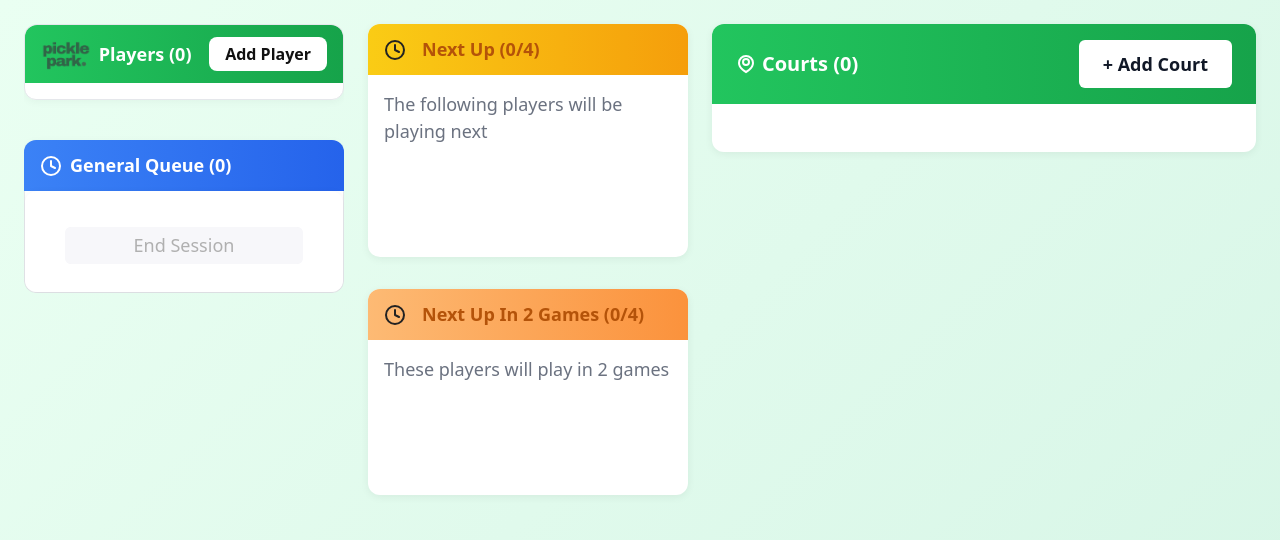
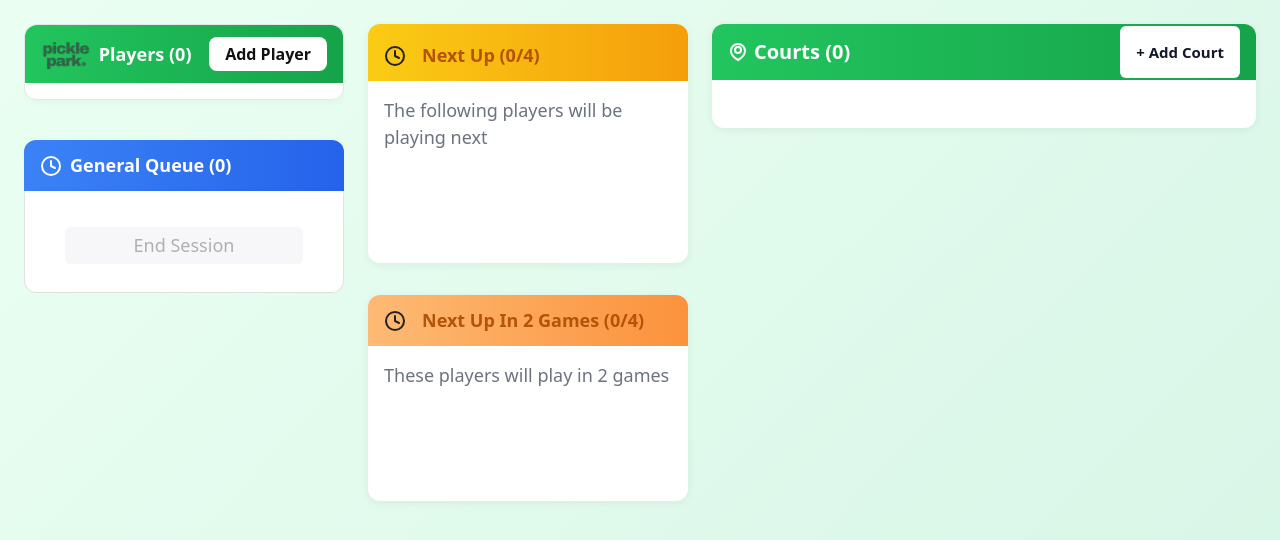
Before and after one commit to ghf4336/PaddleStack, a React (Vite) app in the folder client/: page / in a window 1280 px wide. Both pictures are taken after a click on the button "Add Players Manually". Shown: the top 540 px of the page. Built offline with nearby package versions, Linux system fonts and the light colour scheme.

Commit message:
make some small UI changes

```diff
--- a/client/src/App.css
+++ b/client/src/App.css
@@ -122,6 +122,10 @@ body {
   display: flex;
   flex-direction: column;
   height: fit-content;
+}
+
+.nextup-header{
+  padding-top: 18px !important;
 }
 
 .nextup-desc {
@@ -283,7 +287,7 @@ body {
 .session-list {
   flex: 1;
   overflow-y: auto;
-  max-height: 260px;
+  max-height: 445px;
   margin-bottom: var(--space-md);
 }
 
--- a/client/src/CourtsPanel.css
+++ b/client/src/CourtsPanel.css
@@ -6,7 +6,7 @@
   justify-content: space-between;
   align-items: center;
   margin-bottom: 0px;
-  padding: var(--space-md) var(--space-lg);
+  padding: 2px 16px;
   background: linear-gradient(to right, #22c55e, #16a34a);
   color: var(--color-bg-primary);
   border-top-left-radius: var(--radius-lg);
@@ -34,9 +34,9 @@
 
 .add-court-btn {
   margin-left: auto;
-  padding: var(--space-sm) var(--space-lg);
+  padding: 16px 16px;
   font-weight: 600;
-  font-size: var(--font-size-base);
+  font-size: 15px;
   background: var(--color-bg-primary);
   color: var(--color-text-primary);
   border: none;
--- a/client/src/testPlayers.js
+++ b/client/src/testPlayers.js
@@ -66,7 +66,20 @@ export const testPlayers = [
   { firstName: 'Bruno', lastName: 'Mars', name: 'Bruno Mars', paid: true, payment: TEST_PAYMENTS.ONLINE, phone: '555-7777' },
   { firstName: 'Sam', lastName: 'Jones', name: 'Sam Jones', paid: true, payment: TEST_PAYMENTS.CASH, phone: '555-8888' },
   { firstName: 'Eric', lastName: 'Clark', name: 'Eric Clark', paid: true, payment: TEST_PAYMENTS.ONLINE, phone: '555-9999' },
-  { firstName: 'Tim', lastName: 'Cook', name: 'Tim Cook', paid: true, payment: TEST_PAYMENTS.CASH, phone: '555-0000' }
+  { firstName: 'Tim', lastName: 'Cook', name: 'Tim Cook', paid: true, payment: TEST_PAYMENTS.CASH, phone: '555-0000' },
+  // Added 12 more players below
+  { firstName: 'Megan', lastName: 'Fox', name: 'Megan Fox', paid: true, payment: TEST_PAYMENTS.ONLINE, phone: '555-1212' },
+  { firstName: 'Chris', lastName: 'Evans', name: 'Chris Evans', paid: false, payment: TEST_PAYMENTS.CASH, phone: '555-2323' },
+  { firstName: 'Natalie', lastName: 'Portman', name: 'Natalie Portman', paid: true, payment: TEST_PAYMENTS.ONLINE, phone: '555-3434' },
+  { firstName: 'Tom', lastName: 'Holland', name: 'Tom Holland', paid: true, payment: TEST_PAYMENTS.CASH, phone: '555-4545' },
+  { firstName: 'Emma', lastName: 'Watson', name: 'Emma Watson', paid: false, payment: TEST_PAYMENTS.ONLINE, phone: '555-5656' },
+  { firstName: 'Ryan', lastName: 'Reynolds', name: 'Ryan Reynolds', paid: true, payment: TEST_PAYMENTS.CASH, phone: '555-6767' },
+  { firstName: 'Sophia', lastName: 'Turner', name: 'Sophia Turner', paid: true, payment: TEST_PAYMENTS.ONLINE, phone: '555-7878' },
+  { firstName: 'Liam', lastName: 'Neeson', name: 'Liam Neeson', paid: false, payment: TEST_PAYMENTS.CASH, phone: '555-8989' },
+  { firstName: 'Olivia', lastName: 'Benson', name: 'Olivia Benson', paid: true, payment: TEST_PAYMENTS.ONLINE, phone: '555-9090' },
+  { firstName: 'Noah', lastName: 'Centineo', name: 'Noah Centineo', paid: true, payment: TEST_PAYMENTS.CASH, phone: '555-1010' },
+  { firstName: 'Ava', lastName: 'Gardner', name: 'Ava Gardner', paid: false, payment: TEST_PAYMENTS.ONLINE, phone: '555-2020' },
+  { firstName: 'Mason', lastName: 'Mount', name: 'Mason Mount', paid: true, payment: TEST_PAYMENTS.CASH, phone: '555-3030' }
 ];
 
 // Pre-built test data arrays for common test scenarios
```
